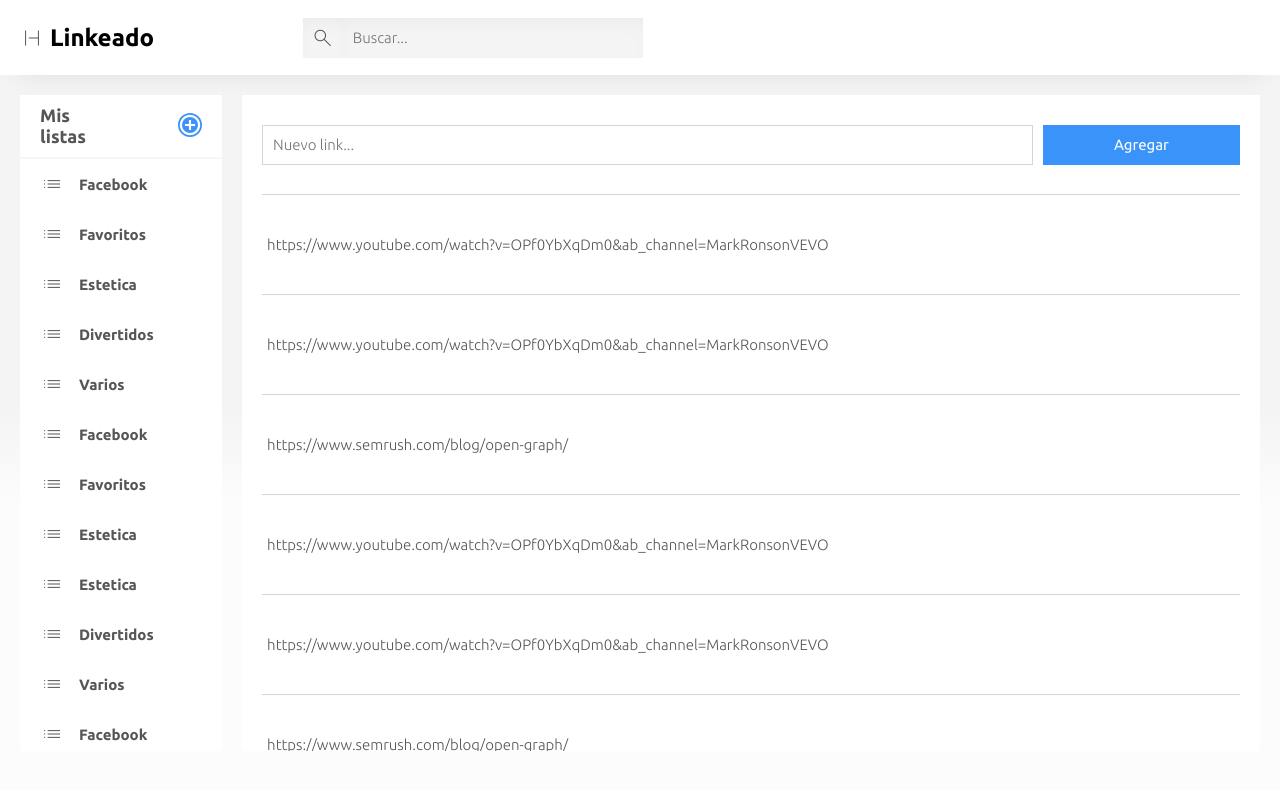
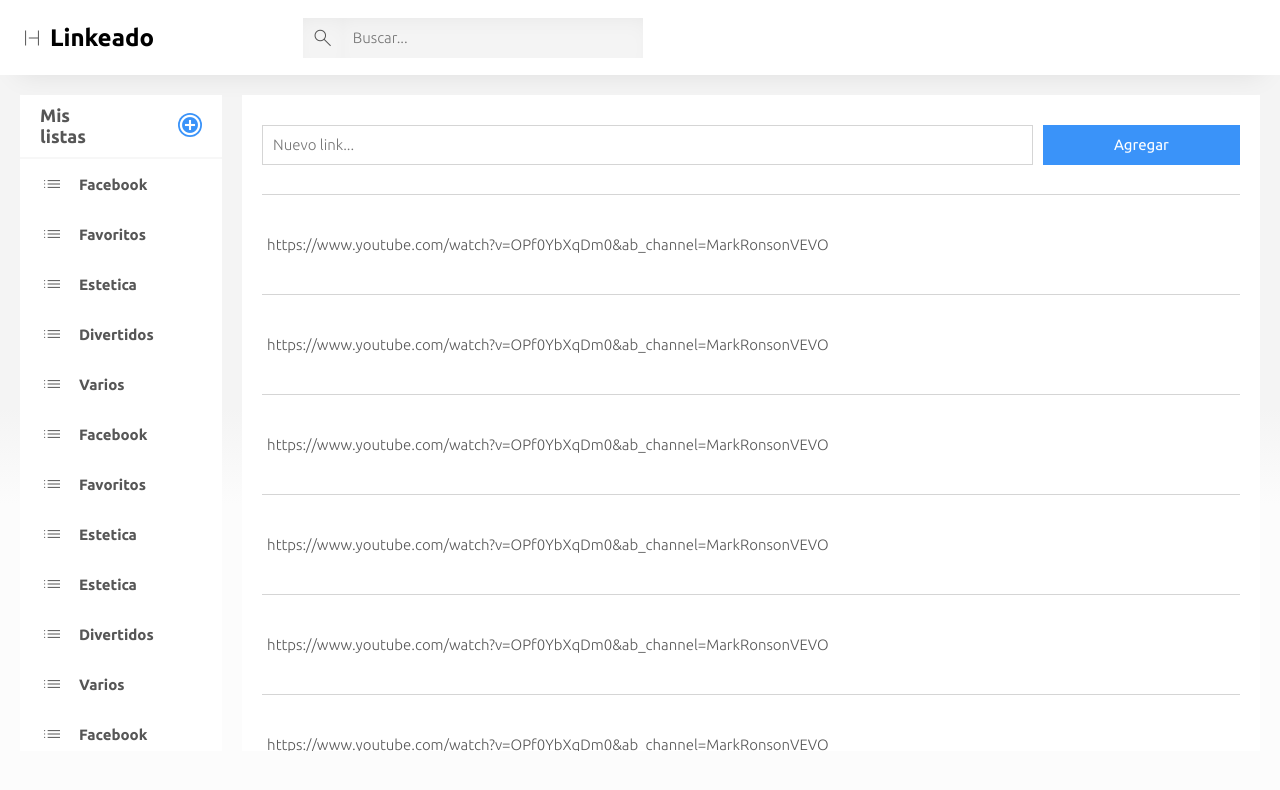
Before and after one commit to nicotole/link-saver-web, a React (Create React App) app in the folder link-saver-web/: page / in a window 1280 px wide. Shown: the top 790 px of the page. Built offline with nearby package versions, Linux system fonts and the light colour scheme; the HTML template or start-up script is replaced by a standard one.

Commit message:
each link is now a component

```diff
--- a/link-saver-web/public/style.css
+++ b/link-saver-web/public/style.css
@@ -238,6 +238,7 @@ aside{
   padding-top: 0px;
   overflow: scroll;
   scroll-behavior: smooth;
+
 }
 
 .link-card{
--- a/link-saver-web/src/App.js
+++ b/link-saver-web/src/App.js
@@ -4,10 +4,19 @@ import { AddLink } from './components/AddLink';
 import { LinkList } from './components/LinkList';
 import { ListLists } from './components/ListLists';
 import { SearchBar } from './components/SearchBar';
+import { useEffect, useState } from 'react';
 
 function App() {
+
+  const [ superList , setSuperList ] = useState([]);
+  const [ currentList , setCurrentList] = useState(['https://www.youtube.com/watch?v=OPf0YbXqDm0&ab_channel=MarkRonsonVEVO', 'https://www.youtube.com/watch?v=OPf0YbXqDm0&ab_channel=MarkRonsonVEVO', 'https://www.youtube.com/watch?v=OPf0YbXqDm0&ab_channel=MarkRonsonVEVO', 'https://www.youtube.com/watch?v=OPf0YbXqDm0&ab_channel=MarkRonsonVEVO' , 'https://www.youtube.com/watch?v=OPf0YbXqDm0&ab_channel=MarkRonsonVEVO', 'https://www.youtube.com/watch?v=OPf0YbXqDm0&ab_channel=MarkRonsonVEVO']);
+
+
+  //instead of useing an state to save the name and key of the sublist im gonna use a object, in fact i can use objects instead of arrays. At least for the sublist element items
+
   return (
-  <body>
+  <>
+    {/* <body> */}
     <nav className="navbar">
       <div className="logo">
         <span className="material-symbols-outlined">
@@ -30,11 +39,12 @@ function App() {
         <ListLists />
       </aside>
       <section className='link-list'>
-        <AddLink />
-        <LinkList />
+        <AddLink setCurrentList={setCurrentList}/>
+        <LinkList currentList={currentList}/>
       </section>
     </section>
-  </body>
+  {/* </body> */}
+  </>
   );
 }
 
--- a/link-saver-web/src/components/AddLink.js
+++ b/link-saver-web/src/components/AddLink.js
@@ -1,12 +1,26 @@
 import React from 'react'
 
-export const AddLink = () => {
+export const AddLink = ({setCurrentList}) => {
+
+  const getFormData = e => {
+    e.preventDefault();// stops the default behavior in the submitform
+
+    let target = e.target;
+    let newLink = target.newLink.value;
+
+    setCurrentList( elements => {
+      return[newLink, ...elements];
+    });
+  }
+
   return (
     <>
-        <div className="link-card link-input">
-        <input type="text" placeholder="Nuevo link..."></input>
-        <button>Agregar</button>
-        </div>
+        <form onSubmit={ getFormData }>
+          <div className="link-card link-input">
+            <input required name="newLink" type="text" placeholder="Nuevo link..."></input>
+            <button>Agregar</button>
+          </div>
+        </form>
     </>
   )
 }
--- /dev/null
+++ b/link-saver-web/src/components/Link.js
@@ -0,0 +1,12 @@
+import React from 'react'
+
+export const Link = ({link}) => {
+  return (
+    <>
+      <li className='link-card'>
+        {console.log('holi soy un link uwu' + link)}
+        <a href={ link } rel="noreferrer" target="_blank">{ link }</a>
+      </li>
+    </>
+  )
+}
--- a/link-saver-web/src/components/LinkList.js
+++ b/link-saver-web/src/components/LinkList.js
@@ -1,46 +1,20 @@
 import React from 'react'
+import { Link } from './Link'
 
-export const LinkList = () => {
+export const LinkList = ({currentList}) => {
   return (
     <>
-        <ul>
-            <li className='link-card'>
-            <a href='https://www.youtube.com/watch?v=OPf0YbXqDm0&ab_channel=MarkRonsonVEVO' rel="noreferrer" target="_blank">https://www.youtube.com/watch?v=OPf0YbXqDm0&ab_channel=MarkRonsonVEVO</a>
-            </li>
-            <li className='link-card'>
-            <a href='https://www.youtube.com/watch?v=OPf0YbXqDm0&ab_channel=MarkRonsonVEVO' rel="noreferrer" target="_blank">https://www.youtube.com/watch?v=OPf0YbXqDm0&ab_channel=MarkRonsonVEVO</a>
-            </li>
-            <li className='link-card'>
-            <a href='https://www.semrush.com/blog/open-graph/' rel="noreferrer" target="_blank">https://www.semrush.com/blog/open-graph/</a>
-            </li>
-            <li className='link-card'>
-            <a href='https://www.youtube.com/watch?v=OPf0YbXqDm0&ab_channel=MarkRonsonVEVO' rel="noreferrer" target="_blank">https://www.youtube.com/watch?v=OPf0YbXqDm0&ab_channel=MarkRonsonVEVO</a>
-            </li>
-            <li className='link-card'>
-            <a href='https://www.youtube.com/watch?v=OPf0YbXqDm0&ab_channel=MarkRonsonVEVO' rel="noreferrer" target="_blank">https://www.youtube.com/watch?v=OPf0YbXqDm0&ab_channel=MarkRonsonVEVO</a>
-            </li>
-            <li className='link-card'>
-            <a href='https://www.semrush.com/blog/open-graph/' rel="noreferrer" target="_blank">https://www.semrush.com/blog/open-graph/</a>
-            </li>
-            <li className='link-card'>
-            <a href='https://www.youtube.com/watch?v=OPf0YbXqDm0&ab_channel=MarkRonsonVEVO' rel="noreferrer" target="_blank">https://www.youtube.com/watch?v=OPf0YbXqDm0&ab_channel=MarkRonsonVEVO</a>
-            </li>
-            <li className='link-card'>
-            <a href='https://www.youtube.com/watch?v=OPf0YbXqDm0&ab_channel=MarkRonsonVEVO' rel="noreferrer" target="_blank">https://www.youtube.com/watch?v=OPf0YbXqDm0&ab_channel=MarkRonsonVEVO</a>
-            </li>
-            <li className='link-card'>
-            <a href='https://www.semrush.com/blog/open-graph/' rel="noreferrer" target="_blank">https://www.semrush.com/blog/open-graph/</a>
-            </li>
-            <li className='link-card'>
-            <a href='https://www.youtube.com/watch?v=OPf0YbXqDm0&ab_channel=MarkRonsonVEVO' rel="noreferrer" target="_blank">https://www.youtube.com/watch?v=OPf0YbXqDm0&ab_channel=MarkRonsonVEVO</a>
-            </li>
-            <li className='link-card'>
-            <a href='https://www.youtube.com/watch?v=OPf0YbXqDm0&ab_channel=MarkRonsonVEVO' rel="noreferrer" target="_blank">https://www.youtube.com/watch?v=OPf0YbXqDm0&ab_channel=MarkRonsonVEVO</a>
-            </li>
-            <li className='link-card'>
-            <a href='https://www.semrush.com/blog/open-graph/' rel="noreferrer" target="_blank">https://www.semrush.com/blog/open-graph/</a>
-            </li>
-        </ul>
+      <ul>
+        {currentList != null ? (
+            currentList.map((link, index) => (
+              <Link key={index} link={ link }/>
+            ))
+          )
+          :(
+            <p>No hay links</p>
+          )
+        }
+      </ul>
     </>
   )
 }
```
Also changed, not shown: link-saver-web/src/helpers/SaveInStorage.js (added, +19 -0 lines).
